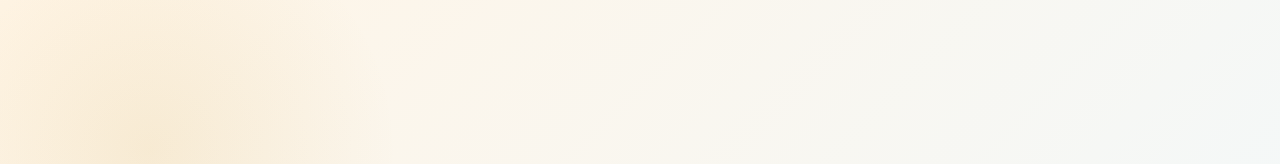
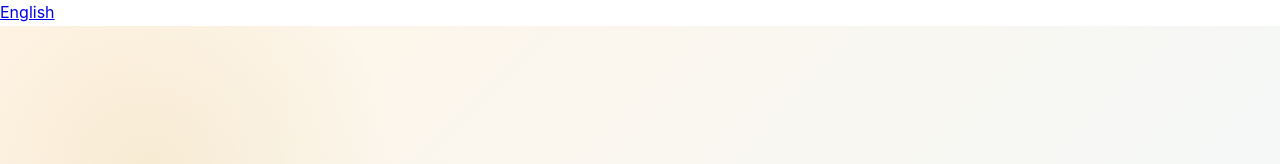
Before and after one commit to shinianjun/heywords-website, a plain HTML site: page index.html in a window 1280 px wide. Shown: the top 164 px of the page. Drawn offline with Linux system fonts and the light colour scheme.

Commit message:
修复中文版首页：添加语言切换按钮和技术支持链接

```diff
--- a/index.html
+++ b/index.html
@@ -274,6 +274,11 @@
     </style>
 </head>
 <body>
+    <!-- Language Switcher -->
+    <div class="language-switcher">
+        <a href="index-en.html" class="lang-btn">English</a>
+    </div>
+
     <!-- Hero Section -->
     <section class="hero">
         <div class="hero-content">
@@ -334,6 +339,7 @@
     <!-- Footer -->
     <footer class="footer">
         <div class="footer-links">
+            <a href="support.html">技术支持</a>
             <a href="privacy.html">隐私政策</a>
             <a href="terms.html">服务条款</a>
         </div>
```
